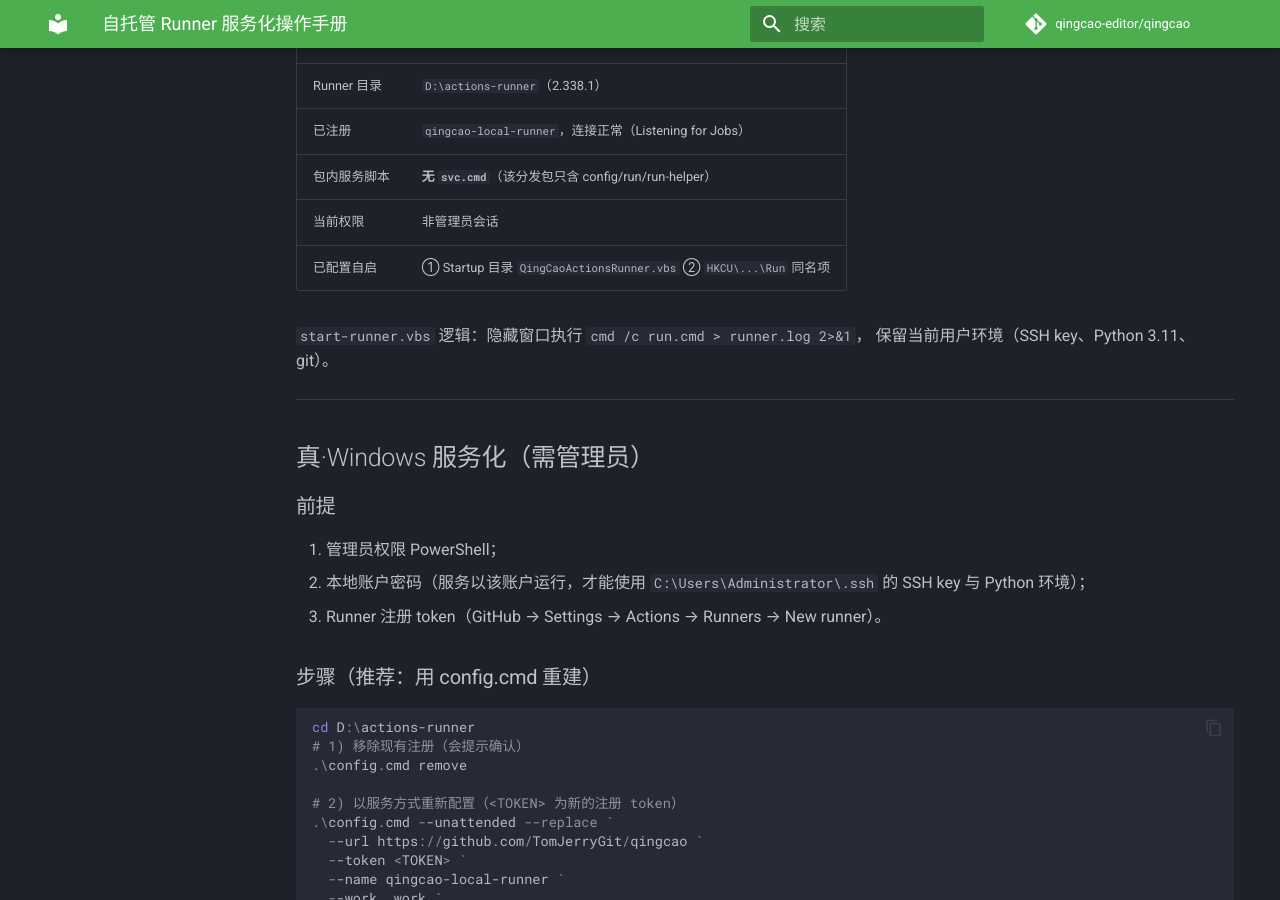
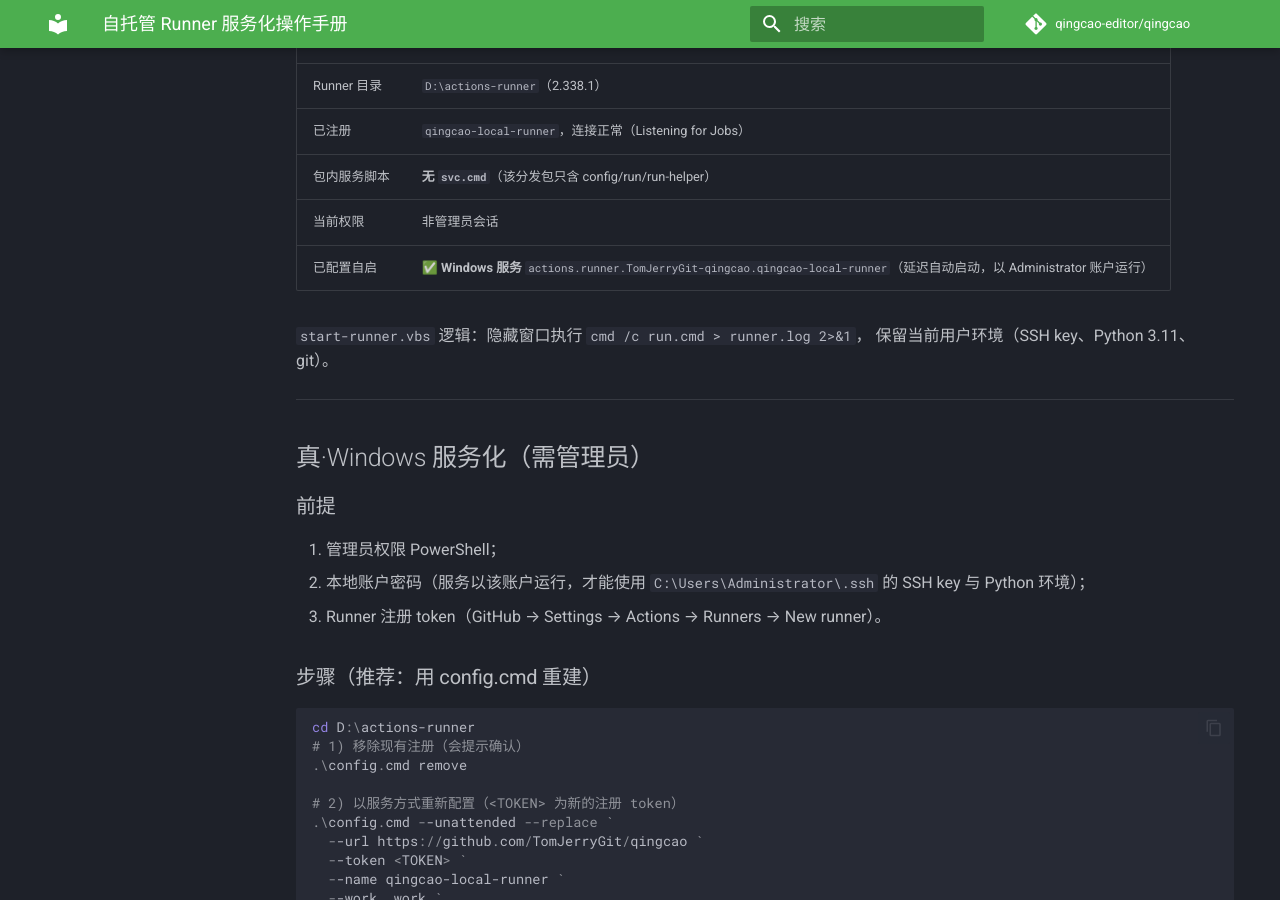
Before and after one commit to TomJerryGit/qingcao, an MkDocs documentation site: the page built from docs/runner_service.md, in a window 1280 px wide and 900 px high, scrolled down 353 px. Built offline with MkDocs 1.6.1 and Material for MkDocs 9.7.7, drawn with Linux system fonts in a browser that asks for light colours; comment, search, counter and statistics services are not loaded.

Commit message:
docs: Runner 已服务化（Windows 服务延迟自启）

```diff
--- a/docs/runner_service.md
+++ b/docs/runner_service.md
@@ -13,7 +13,7 @@
 | 已注册 | `qingcao-local-runner`，连接正常（Listening for Jobs） |
 | 包内服务脚本 | **无 `svc.cmd`**（该分发包只含 config/run/run-helper） |
 | 当前权限 | 非管理员会话 |
-| 已配置自启 | ① Startup 目录 `QingCaoActionsRunner.vbs` ② `HKCU\...\Run` 同名项 |
+| 已配置自启 | ✅ **Windows 服务** `actions.runner.TomJerryGit-qingcao.qingcao-local-runner`（延迟自动启动，以 Administrator 账户运行） |
 
 `start-runner.vbs` 逻辑：隐藏窗口执行 `cmd /c run.cmd > runner.log 2>&1`，
 保留当前用户环境（SSH key、Python 3.11、git）。
```
